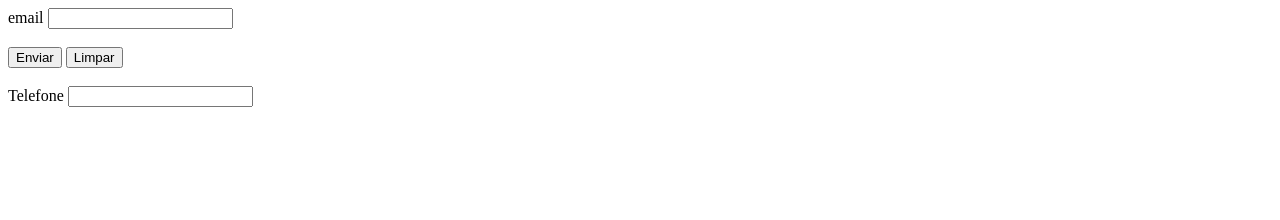
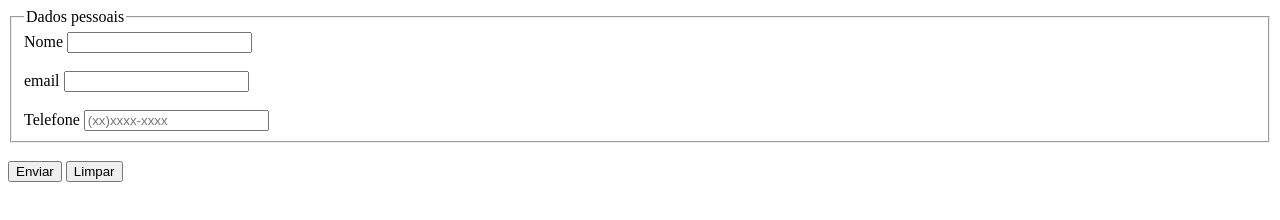
Before and after one commit to PCeraa/html-css, a plain HTML site: page Exercicios/ex025/form004.html in a window 1280 px wide. Drawn offline with Linux system fonts and the light colour scheme.

Commit message:
Update form004.html

```diff
--- a/Exercicios/ex025/form004.html
+++ b/Exercicios/ex025/form004.html
@@ -6,21 +6,29 @@
     <title>Formulários</title>
 </head>
 <body>
-    <form action="cadastro.php">
-        <div>
-            <label for="iemail">email</label>
-            <input type="email" name="email" id="iemail" required>
-        </div>
+    <form action="cadastro.php" autocomplete="on">
+        <fieldset>
+            <legend>Dados pessoais</legend>
+            <div>
+                <label for="iname">Nome</label>
+                <input type="text" name="name" id="iname" required>
+            </div>
+            <br>
+            <div>
+                <label for="iemail">email</label>
+                <input type="email" name="email" id="iemail" required>
+            </div>
+            <br>
+            <div>
+                <label for="itel">Telefone</label>
+                <input type="tel" name="tel" id="itel" pattern="^[0-9]{2}[0-9]{5}-[0-9]{4}$" required placeholder="(xx)xxxx-xxxx" title="Digite um numero de telefone valido">
+            </div>
+        </fieldset>
         <br>
         <div>
             <input type="submit" value="Enviar">
             <input type="reset" value="Limpar">
         </div>
-        <br>
-        <div>
-            <label for="itel">Telefone</label>
-            <input type="tel" name="tel" id="itel" pattern="^[0-9]{4}-[0-9]{4}$">
-        </div>
     </form>
 </body>
 </html>
```
